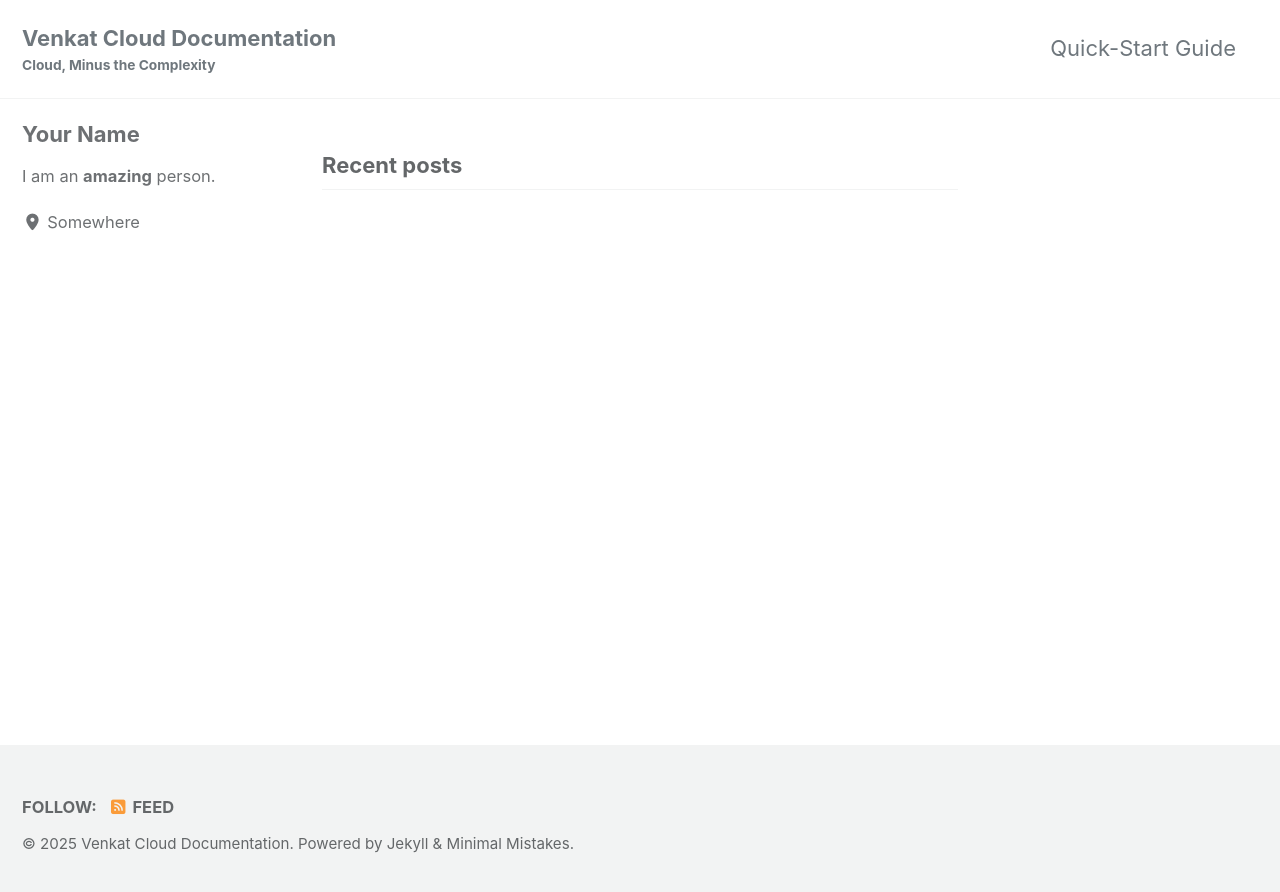
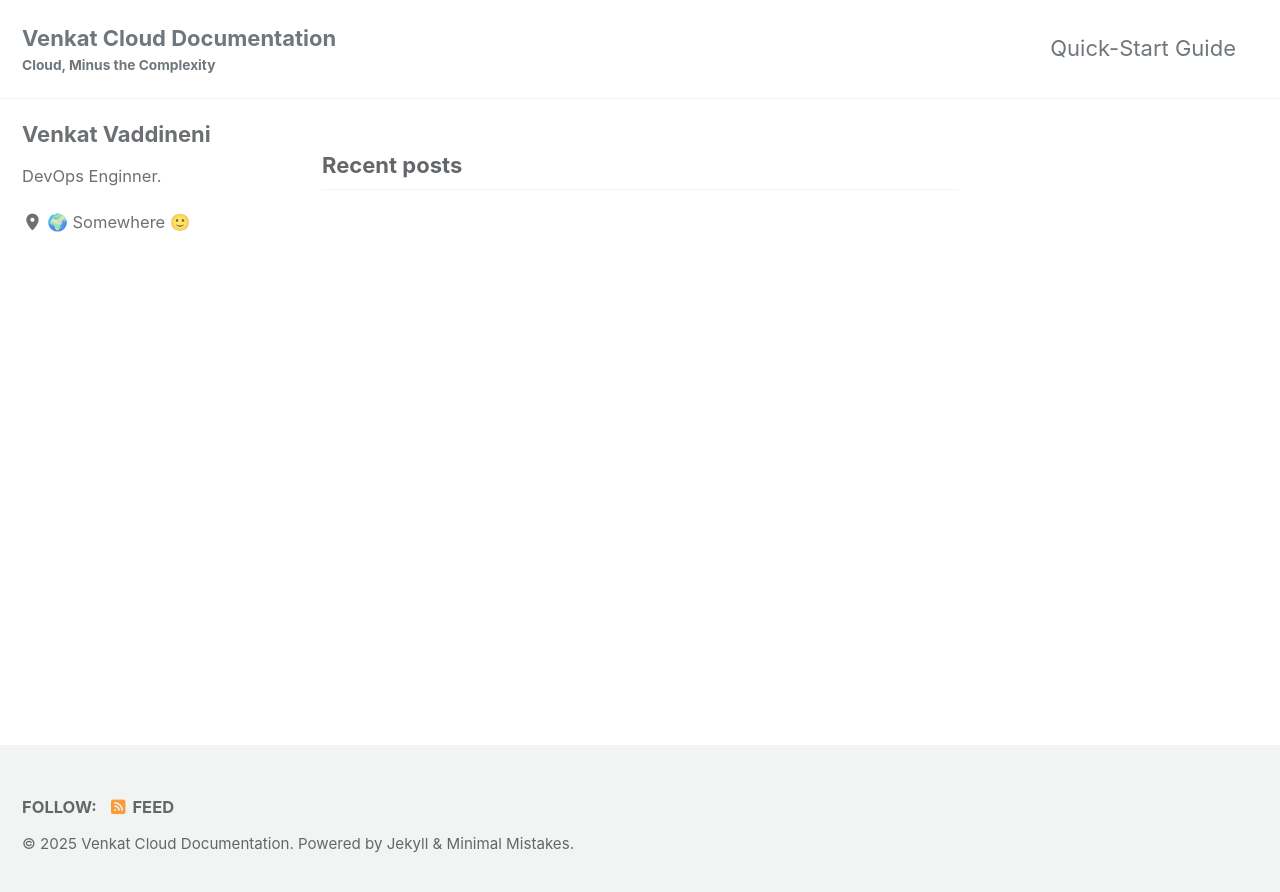
Before and after one commit to Venkateswarlu-Vaddineni/GitHub, a Jekyll site: the page built from index.html, in a window 1280 px wide. Shown: the top 892 px of the page. Built offline with Jekyll 4.4.1, drawn with Linux system fonts in a browser that asks for light colours; cached includes are drawn as plain includes; the list of posts is cut into pages by our own code.

Commit message:
Update _config.yml

```diff
--- a/_config.yml
+++ b/_config.yml
@@ -22,7 +22,7 @@ title_separator          : "-"
 subtitle                 : "Cloud, Minus the Complexity"
 name                     : "Venkat Vaddineni"
 description              : "boo."
-url                      : "https://github.venkat.cloud"
+url                      : "https://docs.venkat.cloud"
 baseurl                  : # the subpath of your site, e.g. "/Docs"
 repository               : # GitHub username/repo-name e.g. "mmistakes/minimal-mistakes"
 teaser                   : # path of fallback teaser image, e.g. "/assets/images/500x300.png"
@@ -113,18 +113,18 @@ analytics:
 
 # Site Author
 author:
-  name             : "Your Name"
+  name             : "Venkat Vaddineni"
   avatar           : # path of avatar image, e.g. "/assets/images/bio-photo.jpg"
-  bio              : "I am an **amazing** person."
-  location         : "Somewhere"
+  bio              : "DevOps Enginner."
+  location         : "🌍 Somewhere 🙂"
   email            :
   links:
-    - label: "Email"
+    - label: "reachme@venkat.cloud"
       icon: "fas fa-fw fa-envelope-square"
-      # url: "mailto:your.name@email.com"
+      # url: "mailto:reachme@venkat.cloud"
     - label: "Website"
       icon: "fas fa-fw fa-link"
-      # url: "https://your-website.com"
+      # url: "https://venkat.cloud"
     - label: "Twitter"
       icon: "fab fa-fw fa-twitter-square"
       # url: "https://twitter.com/"
@@ -133,7 +133,7 @@ author:
       # url: "https://facebook.com/"
     - label: "GitHub"
       icon: "fab fa-fw fa-github"
-      # url: "https://github.com/"
+      # url: "https://github.com/Venkateswarlu-Vaddineni"
     - label: "Instagram"
       icon: "fab fa-fw fa-instagram"
       # url: "https://instagram.com/"
```
